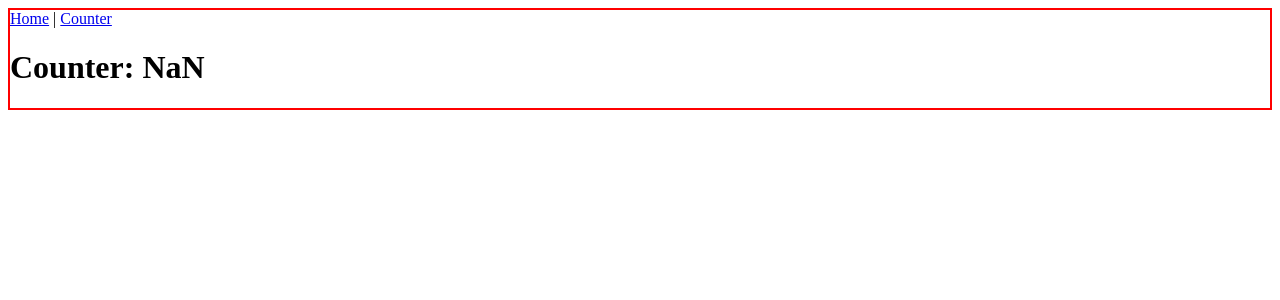
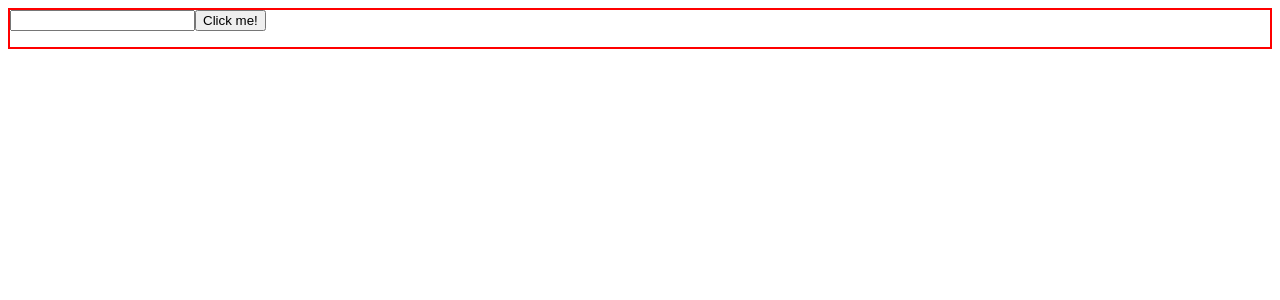
Before and after one commit to hgxxwon/React-esercizi, a React (Create React App) app: page /counter in a window 1280 px wide. Shown: the top 300 px of the page. Built offline with nearby package versions, Linux system fonts and the light colour scheme.

Commit message:
useEffect_4

```diff
--- a/src/App.js
+++ b/src/App.js
@@ -4,19 +4,20 @@ import { Counter } from "./Counter";
 import { Welcome } from "./Welcome";
 import { Container } from "./Container";
 import { ShowGithubuser } from "./ShowGithubUser";
-import { GitHubUser } from "./GitHubUser";
+import { GithubUserList } from "./GithubUserList";
 
 export function App(){
         return(
             <Container>
-            <div>
-                <Link to="/">Home</Link> | <Link to="counter">Counter</Link>
+            {/* <div>
+                <Link to="/">Home</Link> | <Link to="counter">Counter</Link> | <Link to="/:username">Username</Link>
             </div>
             <Routes>
                 <Route path="/" element={<Welcome name="Jimmy"/>} />
                 <Route path="counter" element={<Counter/>} />
                 <Route path="/:username" element={<ShowGithubuser />}/>
-            </Routes>
+            </Routes> */}
+            <GithubUserList />
         </Container>
             )
     }
--- /dev/null
+++ b/src/GithubUserList.js
@@ -0,0 +1,37 @@
+import { useState } from "react"
+import { GitHubUser } from "./GitHubUser"
+
+export function GithubUserList(){
+
+    const [data, setData] = useState ({
+        text: '',
+        items: []
+    })
+
+    function handleFunction (event) {
+        setData ((data) => {
+            return {
+                text: event.target.value,
+                items: [...data.items]
+            }
+        })
+    }
+
+    const handleForm = (event) => {
+        event.preventDefault ();
+        setData ((data) => {
+            return {
+                text: '',
+                items: [...data.items, data.text]
+            }
+        })
+    }
+
+    return (
+        <form onSubmit={handleForm}>
+            <input type="text" onChange={handleFunction} />
+            <button>Click me!</button>
+            <ul>{data.items.map((item,index)=> <li key={index}><GitHubUser username={item} /></li> )}</ul>
+        </form>
+    )
+}
```
